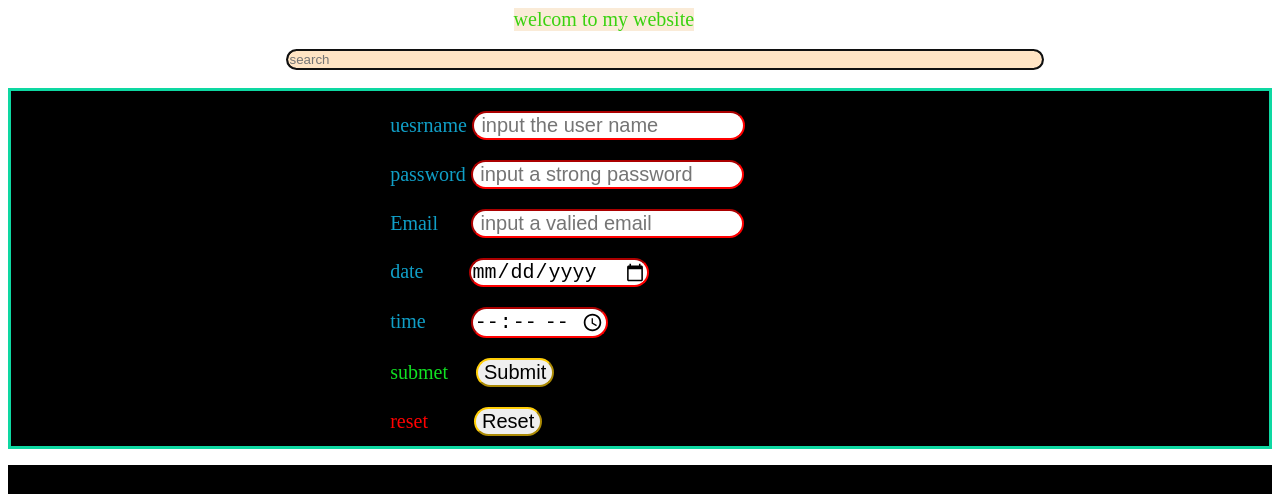
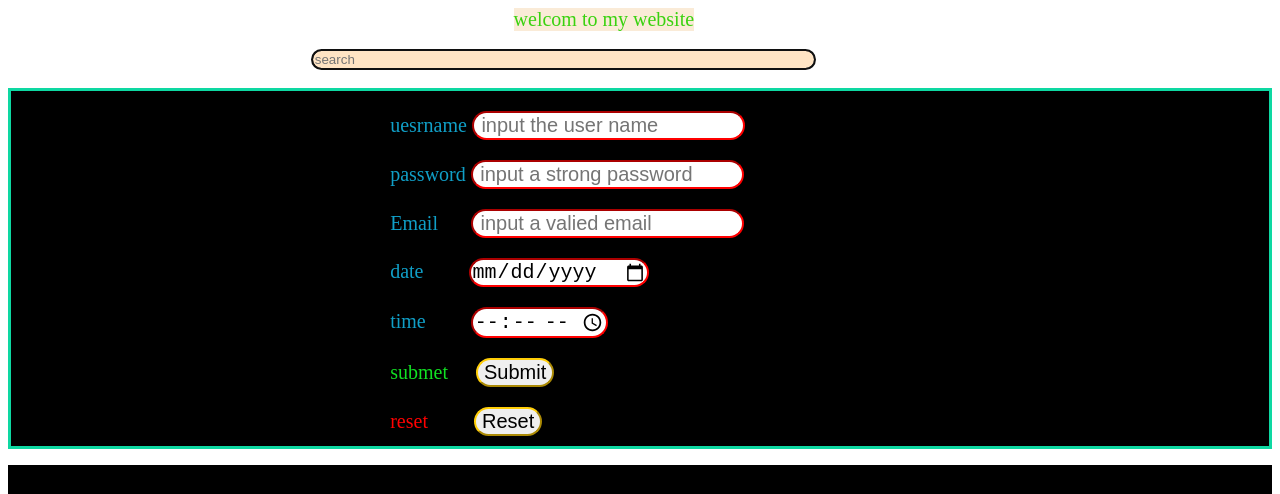
Before and after one commit to osama9711/email-web-page, a plain HTML site: page index.html in a window 1280 px wide. Shown: the top 494 px of the page. Drawn offline with Linux system fonts and the light colour scheme.

Commit message:
Add files via upload

```diff
--- a/form_style.css
+++ b/form_style.css
@@ -13,10 +13,10 @@
 
 #search {
   border-radius: 50px;
-  width: 60%;
+  width: 40%;
   background-color: bisque;
   justify-content: center;
-  margin-left: 18%;
+  margin-left: 20%;
 
 }
 
```
